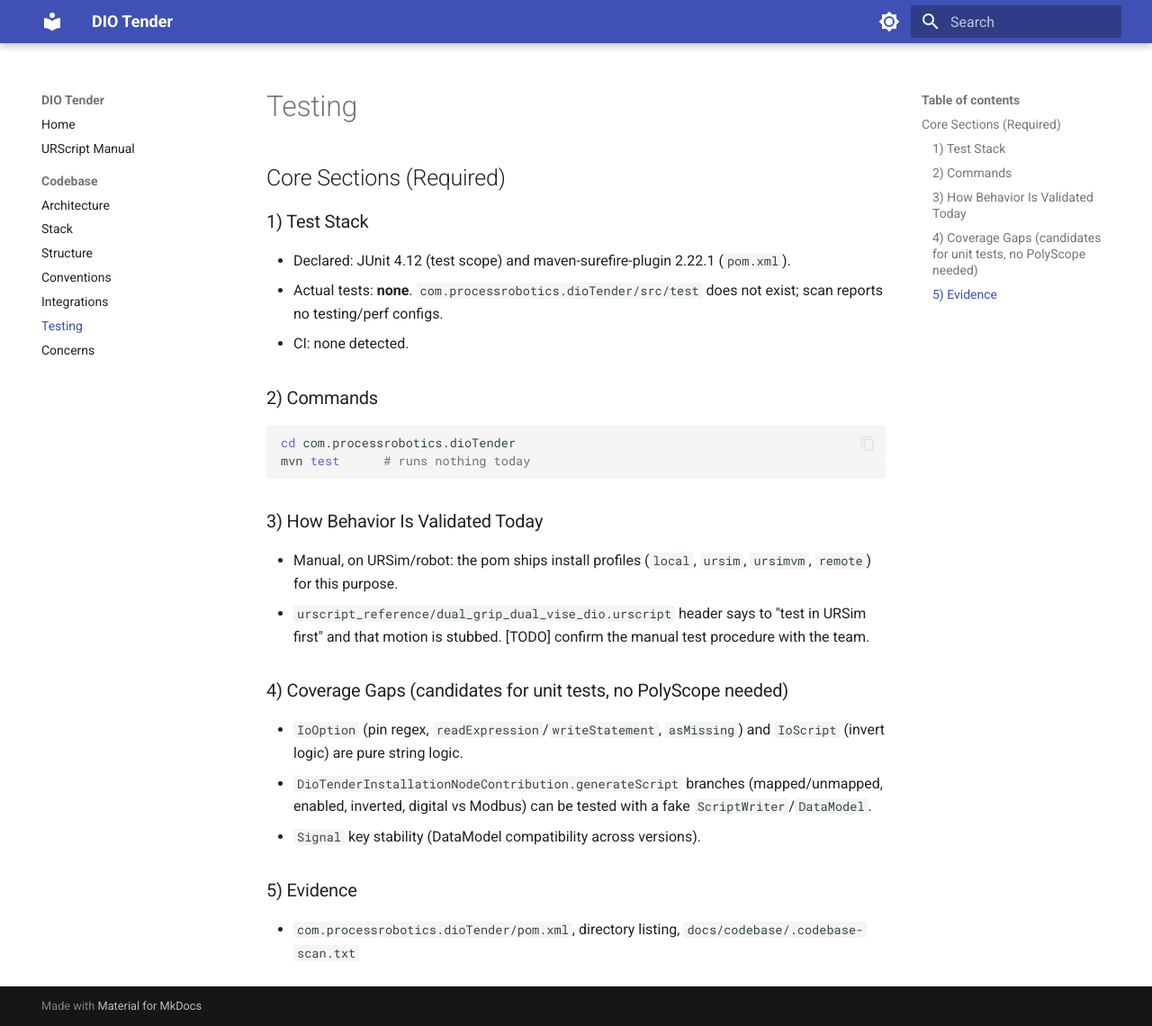
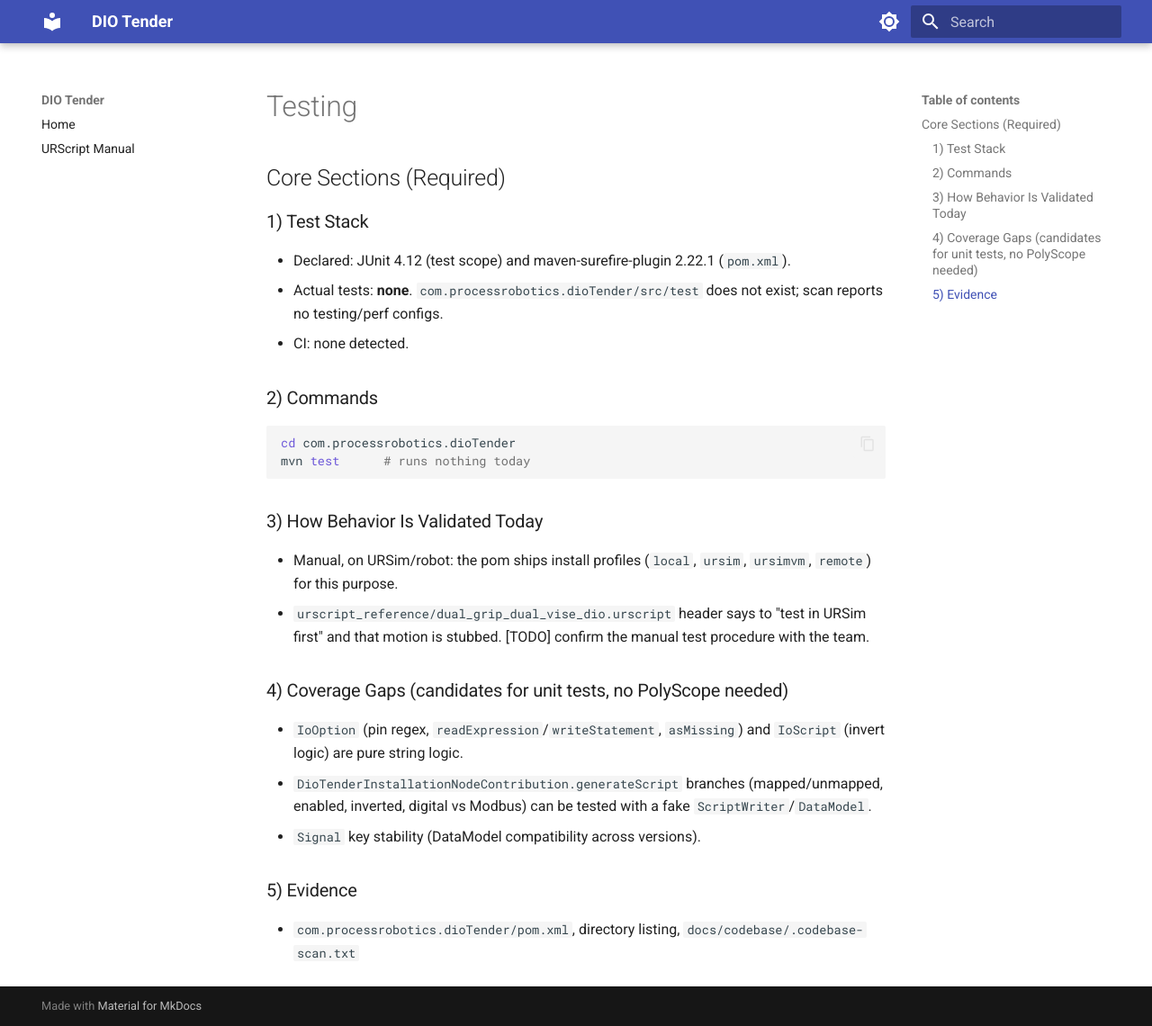
Before and after one commit to robot-ranger/dio-tender-urcap, an MkDocs documentation site: the page built from docs/codebase/TESTING.md, in a window 1280 px wide and 1140 px high. Shown: the whole window at 90% size. Built offline with MkDocs 1.6.1 and Material for MkDocs 9.7.7, drawn with Linux system fonts in a browser that asks for light colours.

Commit message:
no codebase in docs

```diff
--- a/mkdocs.yml
+++ b/mkdocs.yml
@@ -34,11 +34,3 @@ markdown_extensions:
 nav:
   - Home: index.md
   - URScript Manual: urscript-manual.md
-  - Codebase:
-      - Architecture: codebase/ARCHITECTURE.md
-      - Stack: codebase/STACK.md
-      - Structure: codebase/STRUCTURE.md
-      - Conventions: codebase/CONVENTIONS.md
-      - Integrations: codebase/INTEGRATIONS.md
-      - Testing: codebase/TESTING.md
-      - Concerns: codebase/CONCERNS.md
```
